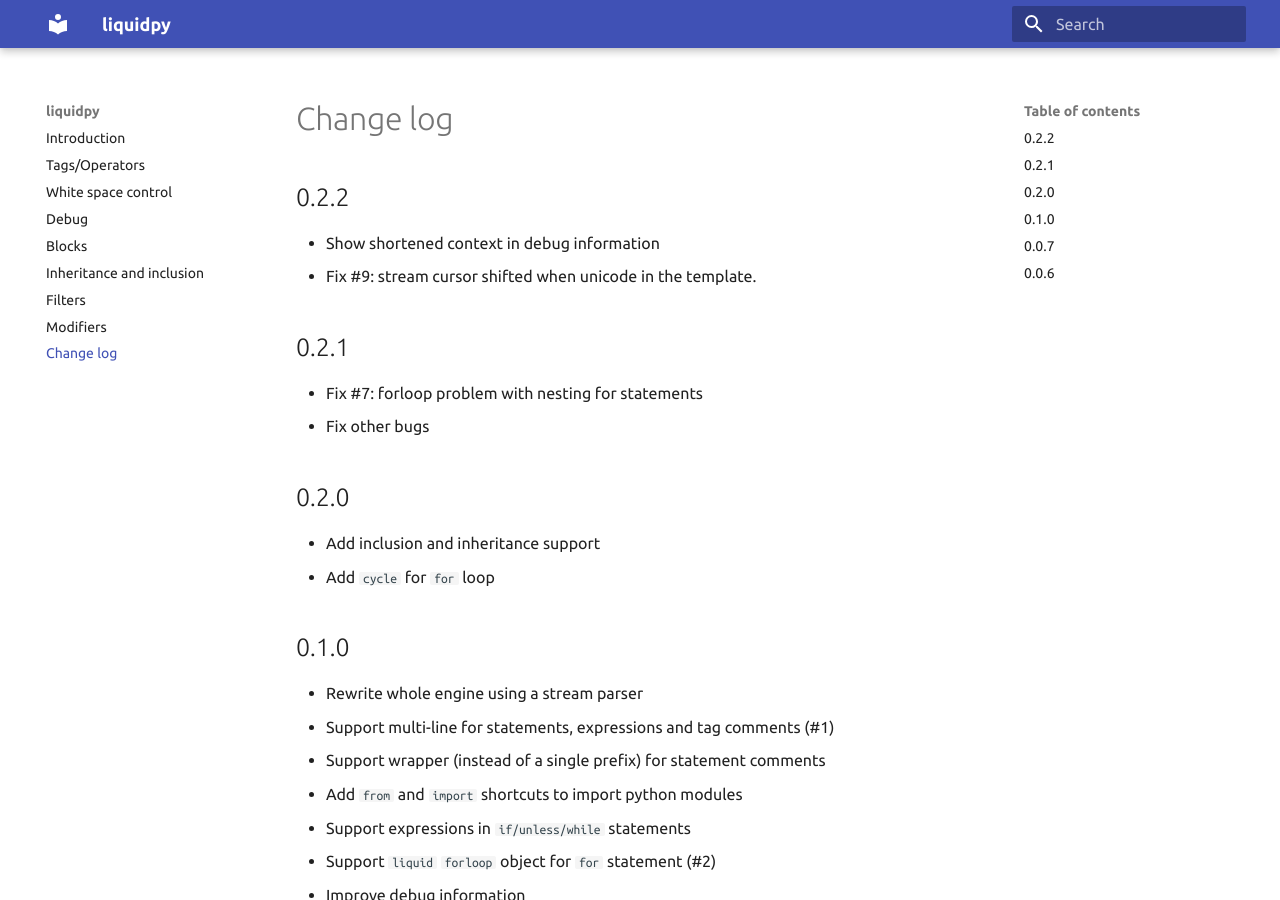
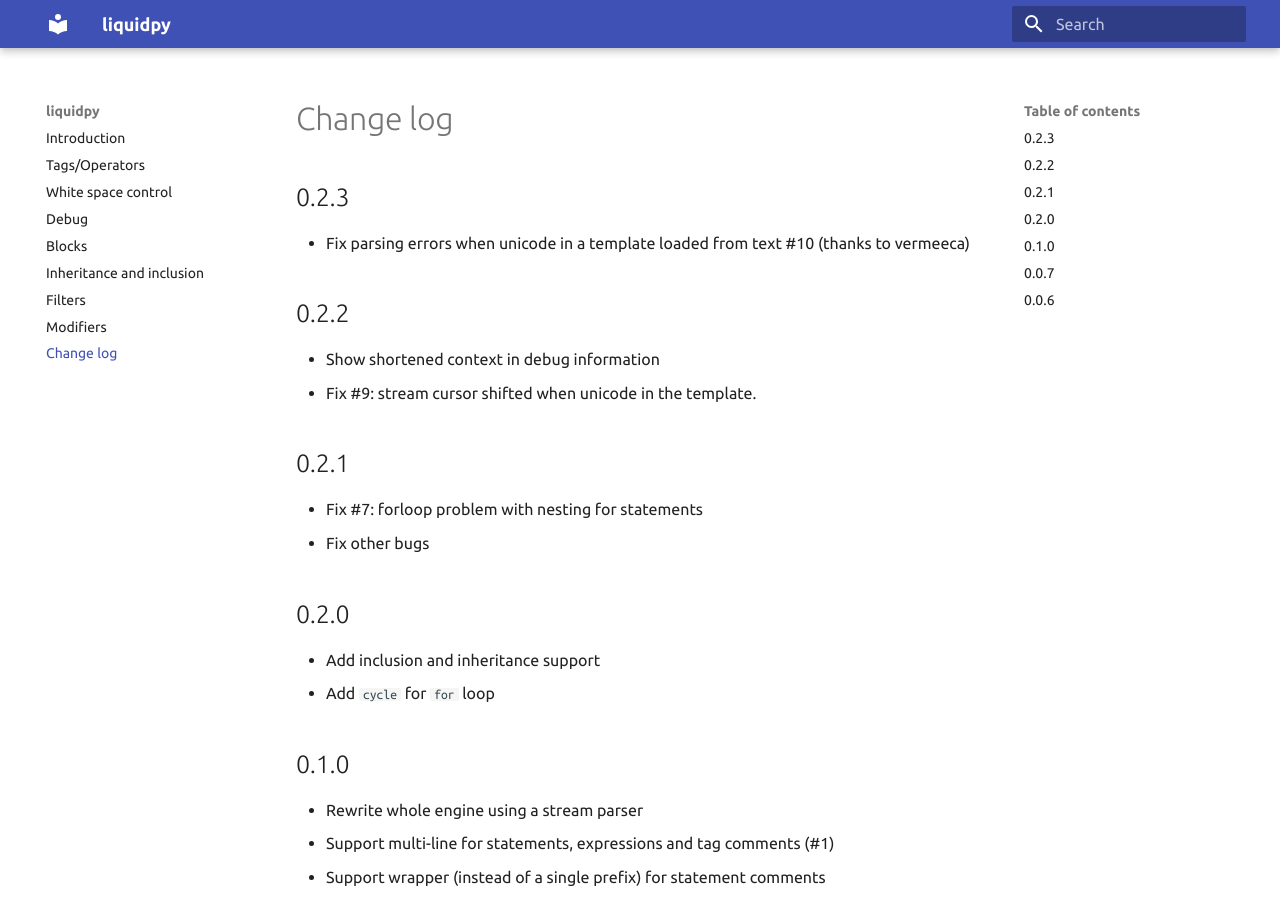
Before and after one commit to pwwang/liquidpy, an MkDocs documentation site: the page built from docs/changelog.md, in a window 1280 px wide and 900 px high. Built offline with MkDocs 1.6.1 and Material for MkDocs 9.7.7, drawn with Linux system fonts in a browser that asks for light colours.

Commit message:
Update changelog

```diff
--- a/docs/changelog.md
+++ b/docs/changelog.md
@@ -1,3 +1,6 @@
+# 0.2.3
+- Fix parsing errors when unicode in a template loaded from text #10 (thanks to vermeeca)
+
 # 0.2.2
 - Show shortened context in debug information
 - Fix #9: stream cursor shifted when unicode in the template.
```
